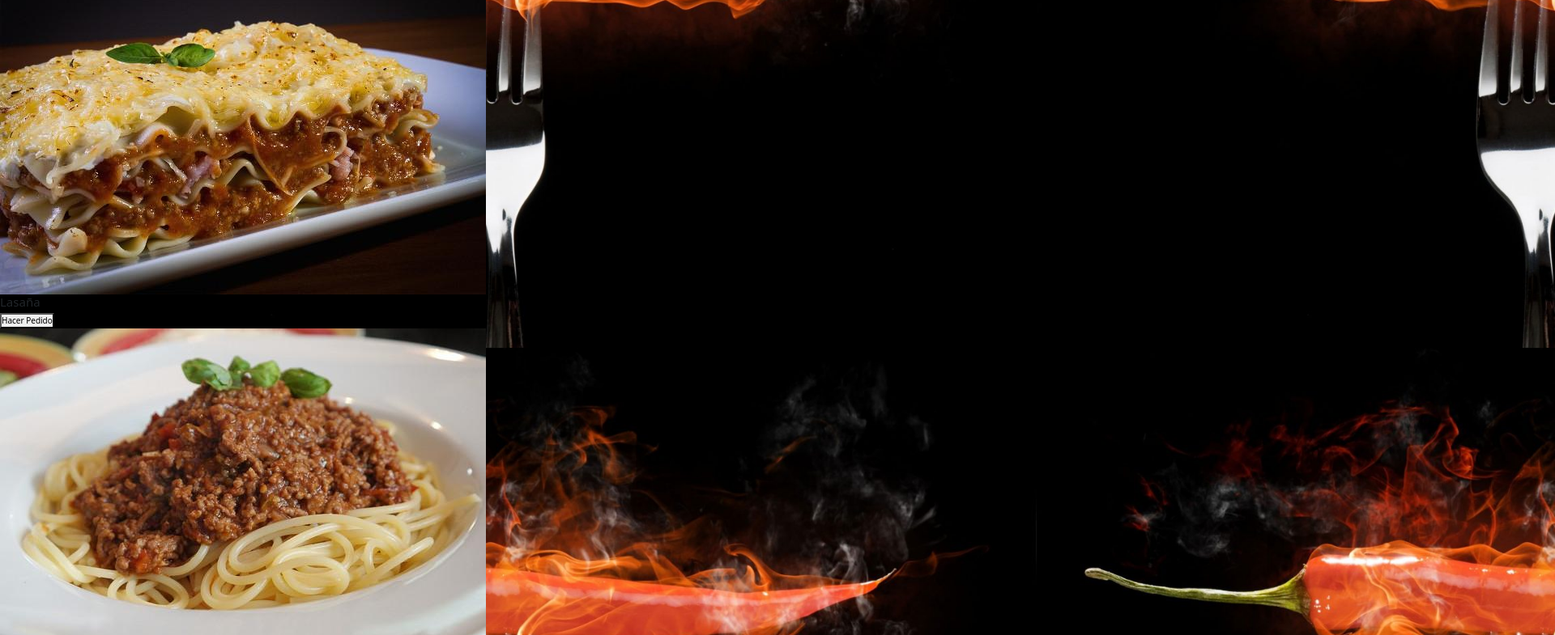
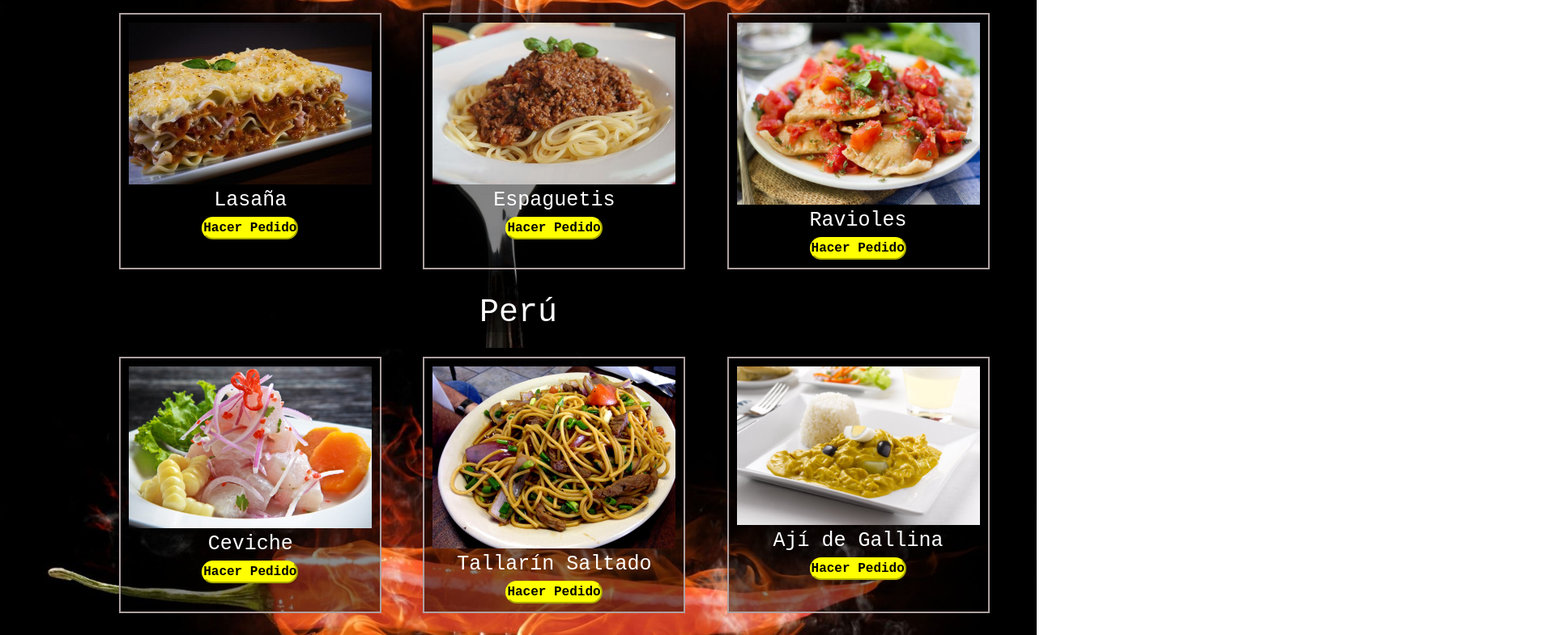
Before and after one commit to ChristianJavierMontesAlvarez/mi_repo, a plain HTML site: page html/carta.html in a window 1280 px wide. Shown: the part 370-1155 px from the top of the page at 81% size, 1920 px wide, since content can reach past the window. Drawn offline with nearby package versions, Linux system fonts and the light colour scheme.

Commit message:
sass+seo

```diff
--- /dev/null
+++ b/_extend.scss
@@ -0,0 +1,7 @@
+.boxModel {
+    border: solid rgb(174, 161, 161) 2px;
+    background-color: rgba(0, 0, 0, 0.468);
+    padding: 10px;
+    margin-left: 5%;
+    height: auto;
+}
--- /dev/null
+++ b/_mixin.scss
@@ -0,0 +1,3 @@
+@mixin bold {
+    font-weight: bold;
+}
--- a/html/carta.html
+++ b/html/carta.html
@@ -1,17 +1,15 @@
 <!DOCTYPE html>
 <html lang="en">
-
 <head>
-    <meta charset="UTF-8">
+    <meta charset="UTF-8"/>
     <meta http-equiv="X-UA-Compatible" content="IE=edge">
     <meta name="viewport" content="width=device-width, initial-scale=1.0px" />
     <link href="https://cdn.jsdelivr.net/npm/bootstrap@5.1.3/dist/css/bootstrap.min.css" rel="stylesheet"
-        integrity="sha384-1BmE4kWBq78iYhFldvKuhfTAU6auU8tT94WrHftjDbrCEXSU1oBoqyl2QvZ6jIW3" crossorigin="anonymous">
+    integrity="sha384-1BmE4kWBq78iYhFldvKuhfTAU6auU8tT94WrHftjDbrCEXSU1oBoqyl2QvZ6jIW3" crossorigin="anonymous">
     <link rel="stylesheet" href="../style.css">
     <title>Like Home</title>
     <link href='https://unpkg.com/boxicons@2.1.1/css/boxicons.min.css' rel='stylesheet'>
 </head>
-
 <body>
     <div id="main">
         <header>
--- a/style.scss
+++ b/style.scss
@@ -1,4 +1,16 @@
 @import "variables";
+@import "extend";
+@import "mixin";
+
+$redes:(facebook:blue, gmail:red, instagram:orange, contactos:rgb(0, 170, 255));
+
+@each $red,
+ $color in $redes {
+    .#{$red} {
+        color: $color;
+    }
+}
+
 
 * {
     margin: 0%;
@@ -10,7 +22,6 @@ html {
     a {
         text-decoration: none;
         color: rgb(0, 0, 0);
-
     }
 }
 
@@ -41,6 +52,8 @@ header {
 footer {
     grid-area: footer;
 }
+
+
 
 @media screen and (min-width:1200px) {
 
@@ -155,9 +168,13 @@ footer {
             font-size: 2.7rem;
             background-color: rgb(255, 255, 255);
         }
+
+
     }
 
     .sect2 {
+        height: auto;
+
         h2 {
             font-family: 'Courier New', Courier, monospace;
             font-size: 4rem;
@@ -166,7 +183,6 @@ footer {
             margin-top: 30px;
             margin-bottom: 30px;
         }
-        height: auto;
 
         #fondo2 {
             background-color: rgba(0, 0, 0, 0.386);
@@ -181,13 +197,6 @@ footer {
             margin-top: 30px;
             margin-bottom: 30px;
 
-            .boxModel {
-                border: solid rgb(174, 161, 161) 2px;
-                background-color: rgba(0, 0, 0, 0.468);
-                padding: 10px;
-                margin-left: 5%;
-                height: auto;
-            }
         }
 
         .tamañoImagen {
@@ -195,8 +204,8 @@ footer {
         }
 
         .parrafoMain {
-
             font: $tipografiaPrincipal;
+            @include bold;
             color: white;
             text-align: center;
         }
@@ -208,7 +217,6 @@ footer {
             margin-top: 5px;
             margin-bottom: 5px;
             text-align: center;
-
         }
     }
 
@@ -246,9 +254,67 @@ footer {
         }
 
         #copyright {
+            @include bold;
             color: rgb(255, 255, 0);
             text-align: center;
             font-size: 2.5rem;
         }
     }
+
+    /*carta*/
+
+    .sect1 {
+
+        .flexColumnRow {
+            display: flex;
+            flex-direction: row;
+            justify-content: space-evenly;
+            width: 80%;
+            margin-left: 7.5%;
+            margin-top: 30px;
+            margin-bottom: 30px;
+            .boxModel {
+                    @extend .titulosImagen;
+                    .titulosImagen {
+                        font-family: 'Courier New', Courier, monospace;
+                        color: rgb(255, 255, 255);
+                        font-size: 2.5rem;
+                        margin-top: 5px;
+                        margin-bottom: 5px;
+                        text-align: center;
+                    }
+            }
+
+        }
+
+        .tamañoImagen {
+            width: 300px;
+        }
+
+        .nombresPaises {
+            font-size: 4rem;
+            font-family: 'Courier New', Courier, monospace;
+            color: white;
+            font-weight: 530;
+            text-align: center;
+            background: linear-gradient(rgba(0, 0, 0, 0.208), rgba(0, 0, 0, 0.53), rgba(0, 0, 0, 0.283));
+        }
+
+        .botonPedir {
+            margin-left: 30%;
+            background-color: rgb(255, 255, 0);
+            border-radius: 2rem;
+            border-color: yellow;
+            font-family: 'Courier New', Courier, monospace;
+            font-weight: 700;
+            font-size: 1.6rem;
+            transition: all 0.6s;
+        }
+
+        .botonPedir:hover {
+            border-color: white;
+            background-color: rgba(199, 192, 0, 0.92);
+            padding: 0px;
+        }
+    }
 }
```
Also changed, not shown: index.html (+9 -6 lines), img/italia.jpg (deleted), img/mexico.jpg (deleted), img/peru.png (deleted), style.css, 1 other file.
